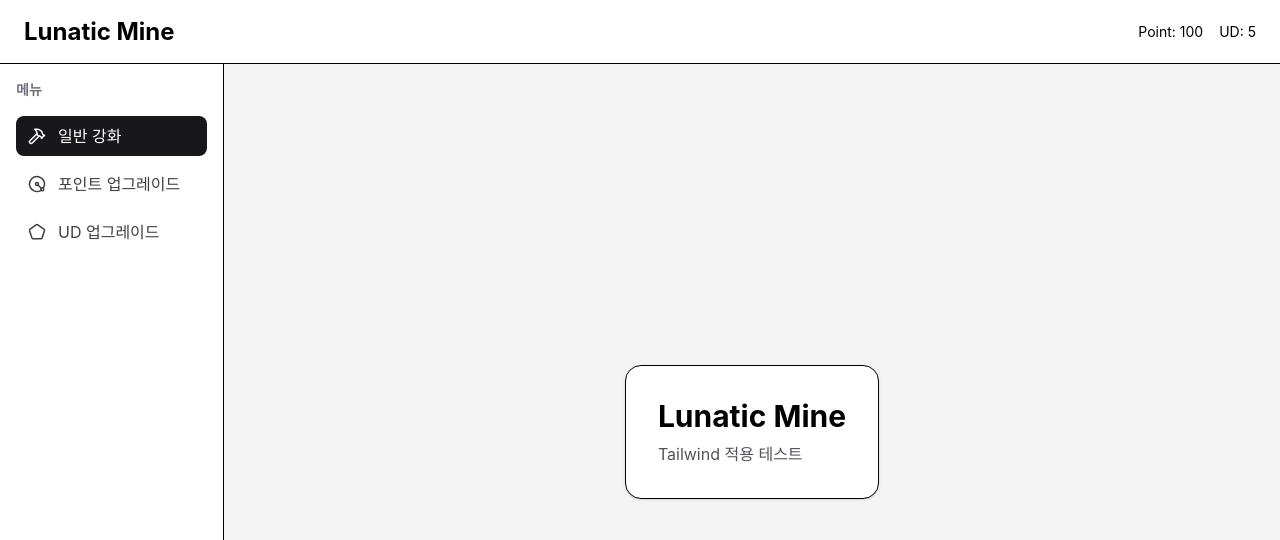
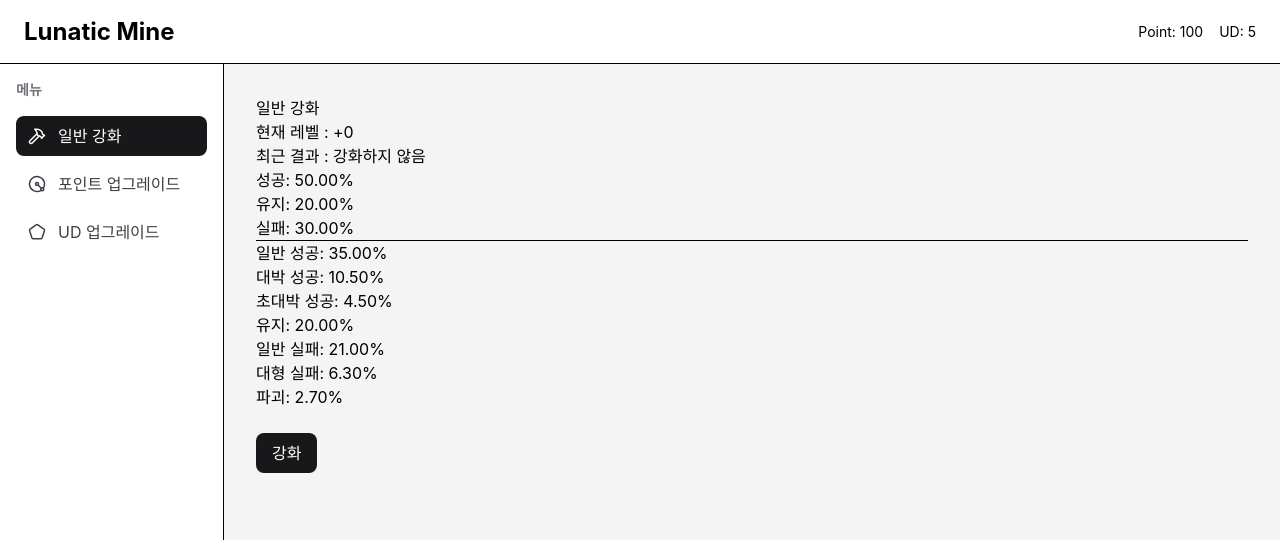
Before and after one commit to YumeAster/Lunatic-Mine, a React (Vite) app: page / in a window 1280 px wide. Shown: the top 540 px of the page. Built offline with nearby package versions, Linux system fonts and the light colour scheme.

Commit message:
feat: Add simple upgrade button and functions

```diff
--- a/src/App.tsx
+++ b/src/App.tsx
@@ -1,11 +1,23 @@
 import { useState } from "react";
 
-import Header from "./components/header";
-import Sidebar, { type TabKey } from "./components/sidebar";
+import Header from "./components/Header";
+import Sidebar, { type TabKey } from "./components/Sidebar";
+import UpgradePage from "./pages/upgrade/UpgradePage";
+import PointUpgradePage from "./pages/upgrade/PointUpgradePage";
+import UdUpgradePage from "./pages/upgrade/UdUpgradePage";
 
 
 function App() {
   const [currentTab, setCurrentTab] = useState<TabKey>("upgrade");
+
+  function renderCurrentPage() {
+    switch(currentTab) {
+      case "upgrade": return <UpgradePage />;
+      case "pointUpgrade": return <PointUpgradePage />;
+      case "udUpgrade": return <UdUpgradePage />;
+    }
+  }
+
   return (
     <div className="min-h-screen bg-zinc-100 flex flex-col">
       <Header point={100} ud={5}/>
@@ -13,15 +25,14 @@ function App() {
       <div className="flex flex-1">
         <Sidebar currentTab={currentTab} onTabChange={setCurrentTab}/>
 
-        <main className="flex flex-1 items-center justify-center p-8">
-          <div className="rounded-2xl border bg-white p-8 shadow-sm">
-            <h1 className="text-3xl font-bold">Lunatic Mine</h1>
-            <p className="mt-2 text-zinc-600">Tailwind 적용 테스트</p>
-          </div>
+        <main className="flex-1 p-8">
+          {renderCurrentPage()}
         </main>
       </div>
     </div>
   )
 }
 
+
+
 export default App;
--- a/src/engine/upgrade.ts
+++ b/src/engine/upgrade.ts
@@ -3,9 +3,31 @@ import {
     type UpgradeChances,
     type UpgradeOutcome,
     type UpgradeChanceBreakdown,
+    type UpgradeReport,
 } from "../types/upgrade"
 import { drawBall, makeBallPool, rollDice } from "./util";
 
+
+// 전체 강화 함수
+export function doUpgrade(): UpgradeReport {
+    // 1. 현재 레벨 받아오기
+    // 아직 DB가 없으므로, 나중에 구현.
+
+    // 2. 강화 확률 받아오기
+    const upgradeChances = getUpgradeBalls();
+    const upgradeChanceBreakdown = getUpgradeChanceBreakdown(upgradeChances);
+
+    // 3. 강화 판정
+    const upgradeResult = executeUpgrade(upgradeChances);
+
+    // 4. 강화 결과값 받아오기
+    const upgradeOutcome = getUpgradeOutcome(upgradeResult);
+
+    return {
+        upgradeOutcome: upgradeOutcome,
+        upgradeChanceBreakdown: upgradeChanceBreakdown,
+    }
+}
 
 
 // 강화 판정 함수
@@ -31,8 +53,8 @@ export function executeUpgrade(upgradeChances: UpgradeChances): UpgradeResult {
     } else if (firstResult == "NORMAL_FAIL") {
         return rollDice(upgradeChances.bigFailDice)
             ? rollDice(upgradeChances.destroyDice)
-                ? "BIG_FAIL"
-                : "DESTROY"
+                ? "DESTROY"
+                : "BIG_FAIL"
             : "NORMAL_FAIL"
     } else {
         return "KEEP"
--- /dev/null
+++ b/src/pages/upgrade/PointUpgradePage.tsx
@@ -0,0 +1,10 @@
+function PointUpgradePage() {
+    return (
+        <div>
+            <h2>포인트 업그레이드</h2>
+            <p>포인트 업그레이드 페이지입니다.</p>
+        </div>
+    );
+}
+
+export default PointUpgradePage;
--- /dev/null
+++ b/src/pages/upgrade/UdUpgradePage.tsx
@@ -0,0 +1,10 @@
+function UdUpgradePage() {
+    return (
+        <div>
+            <h2>UD 업그레이드</h2>
+            <p>UD 업그레이드 페이지입니다.</p>
+        </div>
+    );
+}
+
+export default UdUpgradePage;
--- /dev/null
+++ b/src/pages/upgrade/UpgradePage.tsx
@@ -0,0 +1,49 @@
+import { useState } from "react";
+import { doUpgrade } from "../../engine/upgrade";
+import { UPGRADE_RESULT_LABELS } from "../../data/upgradeLabels";
+
+function UpgradePage() {
+    const [level, setLevel] = useState(0);
+    const [lastResult, setLastResult] = useState("강화하지 않음");
+
+    const upgradeReport = doUpgrade();
+
+    const handleUpgrade = () => {
+        // 레벨 계산값 받아오기
+        const upgradeReport = doUpgrade();
+
+        setLevel((prev) => Math.max(0, prev + upgradeReport.upgradeOutcome.levelDelta));
+        setLastResult(UPGRADE_RESULT_LABELS[upgradeReport.upgradeOutcome.result]);
+    }
+
+    return (
+        <div>
+            <h2>일반 강화</h2>
+            <p>현재 레벨 : +{level}</p>
+            <p>최근 결과 : {lastResult}</p>
+
+            <p>성공: {(upgradeReport.upgradeChanceBreakdown.basicResult.success * 100).toFixed(2)}%</p>
+            <p>유지: {(upgradeReport.upgradeChanceBreakdown.basicResult.keep * 100).toFixed(2)}%</p>
+            <p>실패: {(upgradeReport.upgradeChanceBreakdown.basicResult.fail * 100).toFixed(2)}%</p>
+
+            <hr />
+
+            <p>일반 성공: {(upgradeReport.upgradeChanceBreakdown.finalResult.normalSuccess * 100).toFixed(2)}%</p>
+            <p>대박 성공: {(upgradeReport.upgradeChanceBreakdown.finalResult.superSuccess * 100).toFixed(2)}%</p>
+            <p>초대박 성공: {(upgradeReport.upgradeChanceBreakdown.finalResult.ultraSuccess * 100).toFixed(2)}%</p>
+            <p>유지: {(upgradeReport.upgradeChanceBreakdown.finalResult.keep * 100).toFixed(2)}%</p>
+            <p>일반 실패: {(upgradeReport.upgradeChanceBreakdown.finalResult.normalFail * 100).toFixed(2)}%</p>
+            <p>대형 실패: {(upgradeReport.upgradeChanceBreakdown.finalResult.bigFail * 100).toFixed(2)}%</p>
+            <p>파괴: {(upgradeReport.upgradeChanceBreakdown.finalResult.destroy * 100).toFixed(2)}%</p>
+
+            <button
+                onClick={handleUpgrade}
+                className="mt-6 rounded-lg bg-zinc-900 px-4 py-2 text-white hover:bg-zinc-800"
+            >
+                강화
+            </button>
+        </div>
+    )
+}
+
+export default UpgradePage;
--- a/src/types/upgrade.ts
+++ b/src/types/upgrade.ts
@@ -9,6 +9,11 @@ const UpgradeResult =  {
     BIG_FAIL : "BIG_FAIL",
     DESTROY : "DESTROY",
 } as const;
+
+export type UpgradeReport = {
+    upgradeOutcome: UpgradeOutcome,
+    upgradeChanceBreakdown: UpgradeChanceBreakdown,
+}
 
 export type UpgradeResult = (typeof UpgradeResult)[keyof typeof UpgradeResult];
 
```
